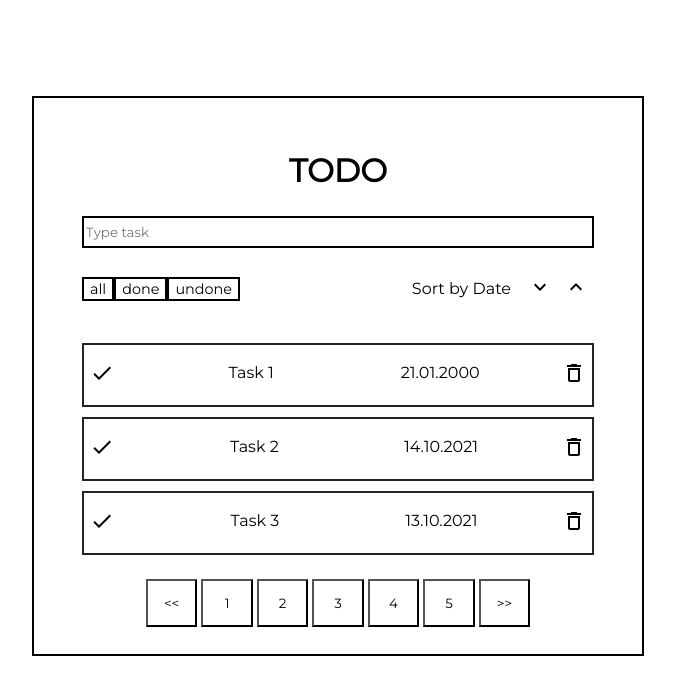
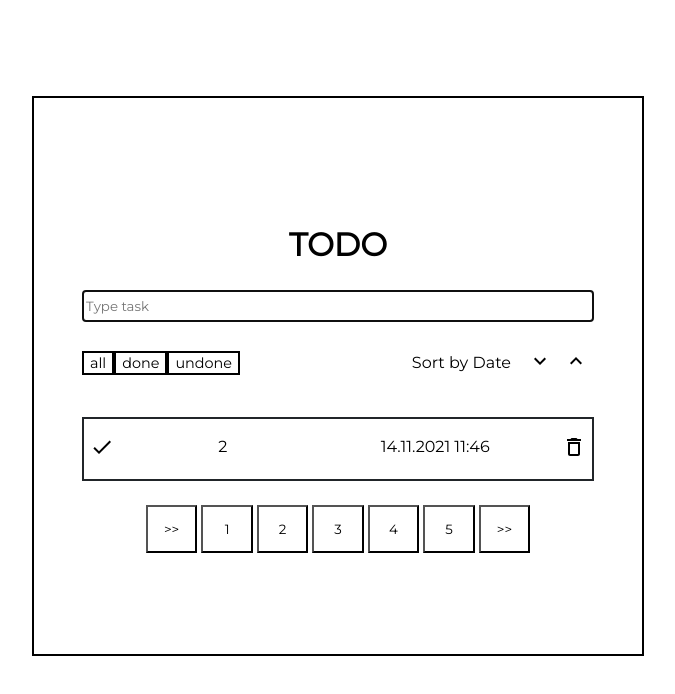
Before and after one commit to AlexeyKalitin/front-end-layout, a React (Create React App) app: page / in a window 1280 px wide. Shown: the top 694 px of the page, without its empty margins (302-977 px from the left). Built offline with nearby package versions, Linux system fonts and the light colour scheme.

Commit message:
First prototype

```diff
--- a/src/App.js
+++ b/src/App.js
@@ -1,19 +1,38 @@
 import arrowup from "./arrowup.svg";
-import "./App.css";
-import trashbin from "./trash.svg";
-import icon from "./icon.svg";
 import arrowdown from "./arrowdown.svg";
 import "./style.css"
-import React from "react";
+import React, { useState } from 'react';
 import TodoList from "./components/TodoList";
 
 function App() {
+  const initialValue = ["2"]
+  const [list, setList] = useState(initialValue);
+  const [value, setValue] = useState("");
+
+  const handleChange = (event) => {
+    setValue(event.target.value);
+  }
+
   return (
     <div className="conteiner">
       <div className="todo">
         <h1>TODO</h1>
         <div className="input">
-          <input placeholder="Type task" className="todo__text" type="text" />
+          <input
+            onKeyDown={(ev) => {
+              if (ev.keyCode == 13) {
+                setList([...list, value]);
+                setValue("")
+              }
+            }
+            }
+            value={value}
+            onChange={handleChange}
+            placeholder="Type task"
+            autoFocus
+            name="stateAttrName"
+            className="todo__text"
+            type="text" />
         </div>
       </div>
       <span className="filter">
@@ -33,10 +52,10 @@ function App() {
         </span>
       </span>
       <div className="todo-main">
-        <TodoList></TodoList>
+        <TodoList list={list} />
       </div>
       <span className="changer">
-        <button className="changer__button">&lt;&lt;</button>
+        <button className="changer__button">&gt;&gt;</button>
         <button className="changer__button">1</button>
         <button className="changer__button">2</button>
         <button className="changer__button">3</button>
--- a/src/components/TodoList.jsx
+++ b/src/components/TodoList.jsx
@@ -1,42 +1,34 @@
 import React from "react";
-import "../style.css"
+import "../style.css";
 import arrowup from "../arrowup.svg";
 import trashbin from "../trash.svg";
 import icon from "../icon.svg";
 import arrowdown from "../arrowdown.svg";
-function TodoList() {
-    return (
+
+function TodoList(props) {
+  const current = new Date();
+  return (
     <ul className="todo-list">
+      {props.list.map((task, index) => {
+        return (
           <li>
             <button data-tooltip="Done" className="todo-list__button">
               <img src={icon} className="todo-list__picture" />
             </button>
-            <p className="todo-list__text">Task 1</p>
-            <p className="todo-list__date">21.01.2000</p>
+            <p className="todo-list__text" key={index}>
+              {task}
+            </p>
+            <p className="todo-list__date">{`${current.getDate()}.${
+              current.getMonth() + 1
+            }.${current.getFullYear()} ${current.getHours()}:${current.getMinutes()}`}</p>
             <button title="Delete task" className="todo-list__trashbin">
               <img src={trashbin} alt="Кнопка «button»" />
             </button>
           </li>
-          <li>
-            <button data-tooltip="Done" className="todo-list__button">
-              <img src={icon} className="todo-list__picture" />
-            </button>
-            <p className="todo-list__text">Task 2</p>
-            <p className="todo-list__date">14.10.2021</p>
-            <button title="Delete task" className="todo-list__trashbin">
-              <img src={trashbin} alt="Кнопка «button»" />
-            </button>
-          </li>
-          <li>
-            <button data-tooltip="Done" className="todo-list__button">
-              <img src={icon} className="todo-list__picture" />
-            </button>
-            <p className="todo-list__text">Task 3</p>
-            <p className="todo-list__date">13.10.2021</p>
-            <button title="Delete task" className="todo-list__trashbin">
-              <img src={trashbin} alt="Кнопка «button»" />
-            </button>
-          </li>
-        </ul>)
+        );
+      })}
+    </ul>
+  );
 }
+
 export default TodoList;
```
